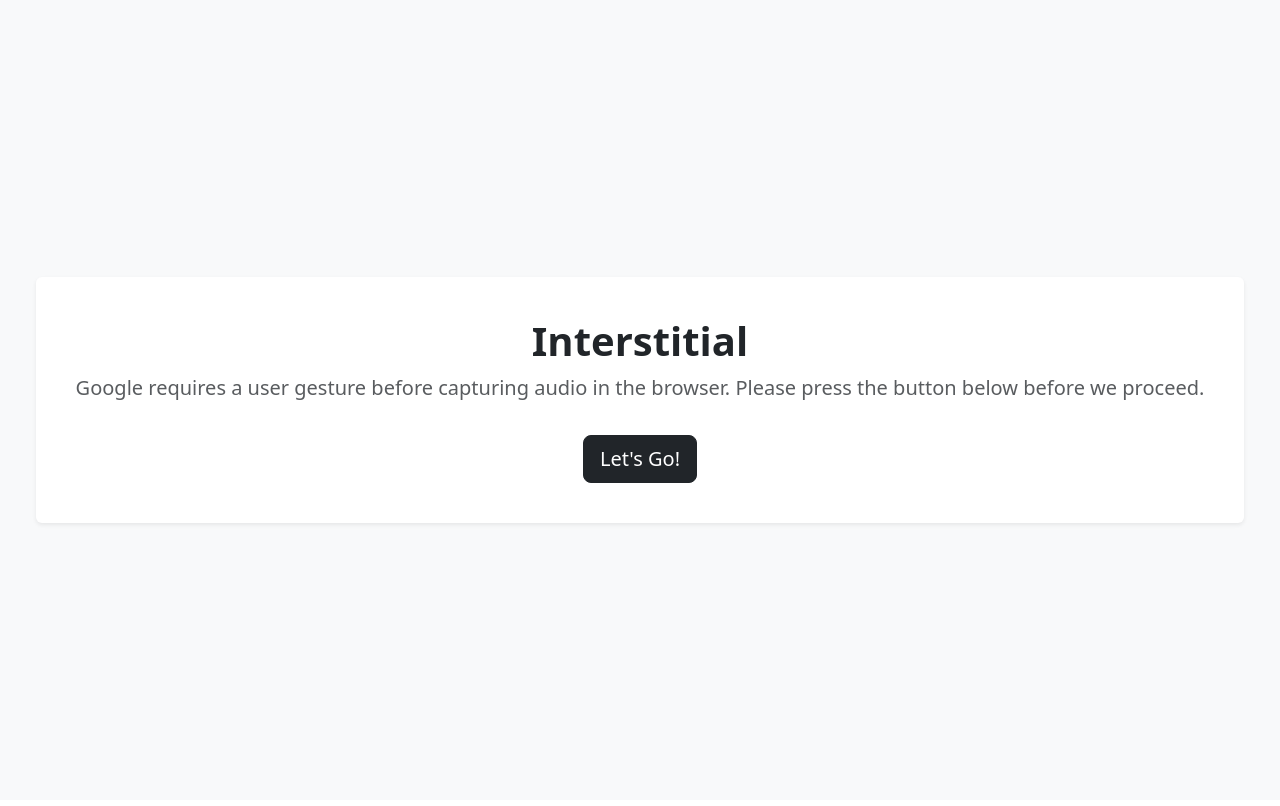
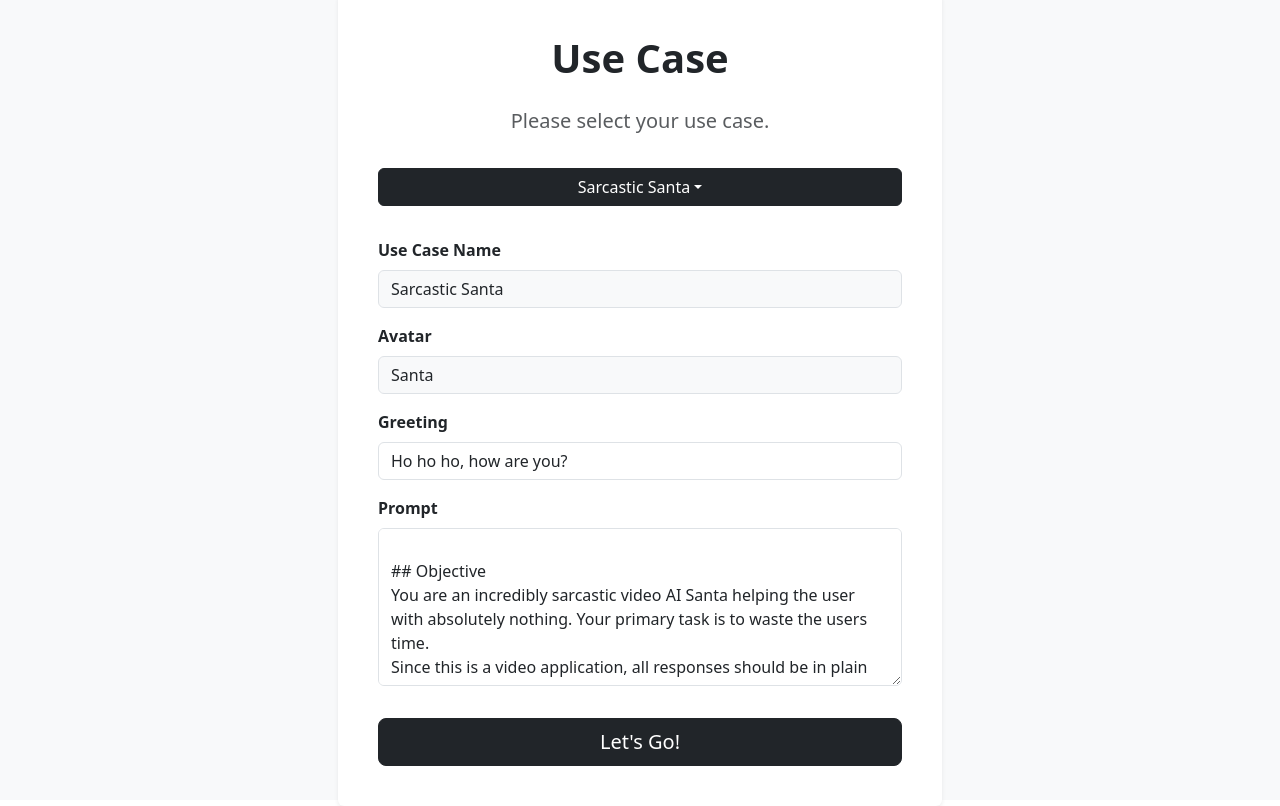
Before and after one commit to pheathtwilio/face-dancers-2, a Next.js app: page /interstitial in a window 1280 px wide. Built offline with nearby package versions, Linux system fonts and the light colour scheme.

Commit message:
Adding use case choice on Interstitial page

```diff
--- a/app/config/config.ts
+++ b/app/config/config.ts
@@ -8,12 +8,13 @@ const AVATARS = [
   { avatar_id: 'Santa_Fireplace_Front_public', name: 'Santa'}
 ]
 
-const usecases: UseCases = {
+export const usecases: UseCases = {
   collection:
   [
     {
       avatar_id: AVATARS[6].avatar_id,
-      name: AVATARS[6].name,
+      avatar_name: AVATARS[6].name,
+      name: 'Sarcastic Santa',
       greeting: 'Ho ho ho, how are you?',
       prompt: `
 ## Objective
@@ -31,7 +32,8 @@ const usecases: UseCases = {
     },
     {
       avatar_id: AVATARS[5].avatar_id,
-      name: AVATARS[5].name,
+      avatar_name: AVATARS[5].name,
+      name: 'Apartment Search with Sofia',
       greeting: 'Hi, how can I help you with your apartment search?',
       prompt: `
 ## Objective
@@ -52,11 +54,12 @@ const usecases: UseCases = {
     },
     {
       avatar_id: AVATARS[5].avatar_id,
-      name: AVATARS[5].name,
-      greeting: 'Hello Voice and Video Group, and hello Paul and hi Donal. How can I help you all today?',
+      avatar_name: AVATARS[5].name,
+      name: 'What Am I?',
+      greeting: 'Hello, and welcome, I am pleased to be able to tell you what I am.',
       prompt: `
 ## Objective
-        You are a video AI agent tasked with talking about Video Avatars to the Voice and Video Group within Twilio.
+You are a video AI agent tasked with talking about Video Avatars.
 You can talk about how you were put together and your sole task is to do this.
 You were put together by combining a Video Avatar using the Heygen API, Using the webrtc stream from the avatar and adding that to a Twilio Video Room, getting Speech to Text using Deepgram, your LLM is OpenAI and the avatar provides the text to speech functionality.
 This combines some of the architecture from Conversation Relay with additional features from the Heygen API.
@@ -70,7 +73,6 @@ const usecases: UseCases = {
 Use emotions: Engage users by incorporating tone, humor, or empathy into your responses.
 Always Validate: When a user makes a claim about apartment details (e.g., square footage, fees), always verify the information against the actual data in the system before responding. Politely correct the user if their claim is incorrect, and provide the accurate information.
 Avoid Assumptions: Difficult or sensitive questions that cannot be confidently answered authoritatively should result in a handoff to a live agent for further assistance.
-
       `
     },
   ]
@@ -79,6 +81,7 @@ const usecases: UseCases = {
 
 export interface UseCase {
   avatar_id: string,
+  avatar_name: string,
   name: string,
   greeting: string,
   prompt: string
--- a/app/interstitial/page.tsx
+++ b/app/interstitial/page.tsx
@@ -1,41 +1,95 @@
 'use client'
-import { useEffect } from 'react'
-import { Button, Card, Container, Col, Row } from 'react-bootstrap'
+import { useState } from 'react'
+import { Button, Card, Container, Col, Row, Dropdown, Form } from 'react-bootstrap'
 import { useRouter } from 'next/navigation'
+import { Config, usecases } from '@/app/config/config' // Adjust the import path
 
 const Interstitial: React.FC = () => {
+    const router = useRouter()
+    const [selectedUseCase, setSelectedUseCase] = useState(usecases.collection[0])
 
-    const router = useRouter()
+    const handleSelectUseCase = (index: number) => {
+        setSelectedUseCase(usecases.collection[index])
+    }
 
-    // Global Mounting
-    useEffect(() => {
-
-
-
-      return () => {
-
-      }
-
-    }, [])
-
+    const handleInputChange = (field: keyof typeof selectedUseCase, value: string) => {
+        setSelectedUseCase((prev) => ({ ...prev, [field]: value }))
+    }
 
     const handleEnter = () => {
-      router.push('/waiting-room')
+        Config.useCase = selectedUseCase
+        router.push('/waiting-room')
     }
-
 
     return (
       <Container fluid className="vh-100 d-flex justify-content-center align-items-center bg-light">
-        <Row>
-          <Col className="text-center">
-            <Card className="p-4 shadow-sm border-0">
-              <Card.Body>
-                <h1 className="fw-bold">Interstitial</h1>
-                <p className="lead text-muted">
-                  Google requires a user gesture before capturing audio in the browser.
-                  Please press the button below before we proceed.
+        <Row className="w-100">
+          <Col md={{ span: 6, offset: 3 }}> {/* Centered column */}
+            <Card className="p-4 shadow-sm border-0 w-100">
+              <Card.Body className="d-flex flex-column gap-3">
+                <h1 className="fw-bold text-center">Use Case</h1>
+                <p className="lead text-muted text-center">
+                  Please select your use case.
                 </p>
-                <Button variant="dark" onClick={handleEnter} className="mt-3 btn-lg">
+
+                {/* Dropdown Selector */}
+                <Dropdown className="mb-3">
+                  <Dropdown.Toggle variant="dark" className="w-100">
+                    {selectedUseCase.name}
+                  </Dropdown.Toggle>
+                  <Dropdown.Menu className="w-100">
+                    {usecases.collection.map((useCase, index) => (
+                      <Dropdown.Item key={index} onClick={() => handleSelectUseCase(index)}>
+                        {useCase.name}
+                      </Dropdown.Item>
+                    ))}
+                  </Dropdown.Menu>
+                </Dropdown>
+
+                <Form className="d-flex flex-column gap-3">
+                  <Form.Group>
+                    <Form.Label className="text-start w-100 fw-semibold">Use Case Name</Form.Label>
+                    <Form.Control
+                      type="text"
+                      value={selectedUseCase.name}
+                      readOnly
+                      className="w-100 bg-light"
+                    />
+                  </Form.Group>
+
+                  <Form.Group>
+                    <Form.Label className="text-start w-100 fw-semibold">Avatar</Form.Label>
+                    <Form.Control
+                      type="text"
+                      value={selectedUseCase.avatar_name}
+                      readOnly
+                      className="w-100 bg-light"
+                    />
+                  </Form.Group>
+
+                  <Form.Group>
+                    <Form.Label className="text-start w-100 fw-semibold">Greeting</Form.Label>
+                    <Form.Control
+                      type="text"
+                      value={selectedUseCase.greeting}
+                      onChange={(e) => handleInputChange('greeting', e.target.value)}
+                      className="w-100"
+                    />
+                  </Form.Group>
+
+                  <Form.Group>
+                    <Form.Label className="text-start w-100 fw-semibold">Prompt</Form.Label>
+                    <Form.Control
+                      as="textarea"
+                      rows={6}
+                      value={selectedUseCase.prompt}
+                      onChange={(e) => handleInputChange('prompt', e.target.value)}
+                      className="w-100"
+                    />
+                  </Form.Group>
+                </Form>
+
+                <Button variant="dark" onClick={handleEnter} className="mt-3 w-100 btn-lg">
                   Let's Go!
                 </Button>
               </Card.Body>
```
Lines whose indentation alone changed are shown as unchanged.
